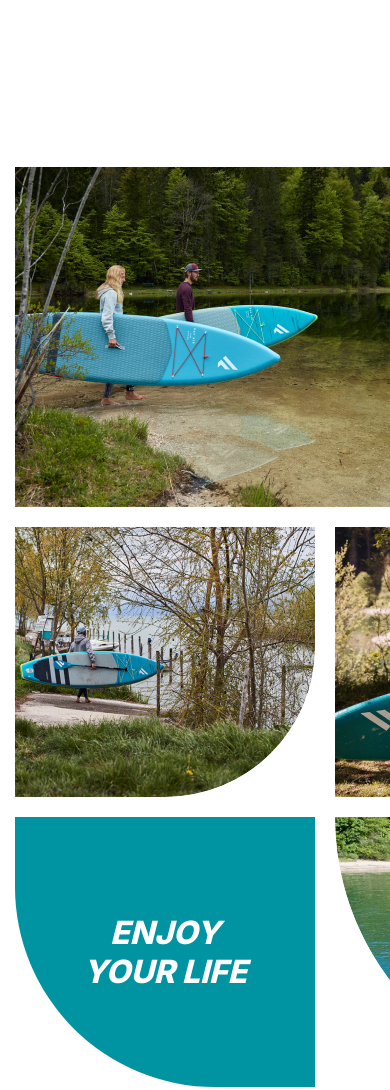
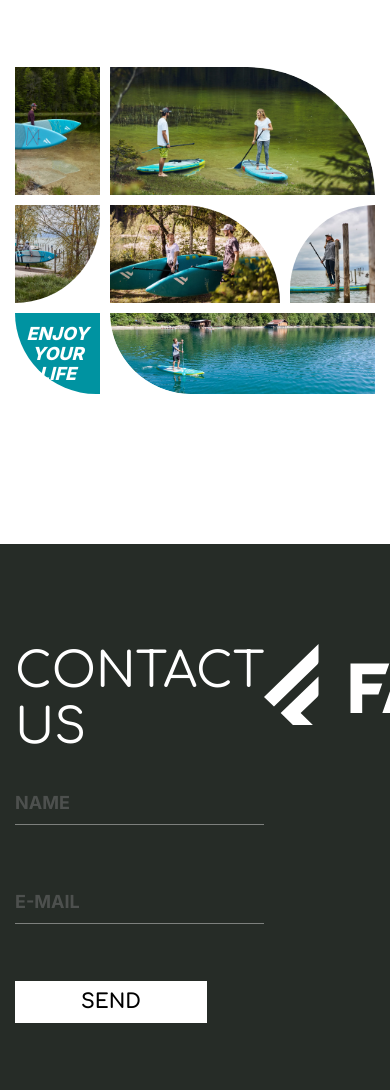
Before and after one commit to XComatoseX/SupBoard-WebSite, a plain HTML site: page index.html in a window 390 px wide. Shown: the part 7113-8203 px from the top of the page. Drawn offline with Linux system fonts and the light colour scheme.

Commit message:
⚡Gallery adaptive

```diff
--- a/css/adaptive.css
+++ b/css/adaptive.css
@@ -19,6 +19,15 @@
   .buy__item{
     width: 100%;
     max-width: 600px;
+  }
+  .gallery-max{
+    grid-template-columns: 1fr 2fr 1fr;
+    grid-template-rows: auto auto auto;
+    width: 100%;
+  }
+  .gallery-max__img{
+    width: 100%;
+    align-self: stretch;
   }
 }
 @media(max-width: 1175px) {
@@ -65,6 +74,13 @@
   .buy__price{
     bottom: auto;
     top: -350px;
+  }
+  .gallery-min{
+    margin-bottom: 50px;
+  }
+  .gallery-max__text{
+    font-size: 18px;
+    line-height: 20px;
   }
 }
 
@@ -115,7 +131,8 @@
   .gallery-min::before{
     display: none;
   }
-  .gallery-min{
+  .gallery-min,
+  .gallery-max{
     gap: 10px;
   }
   .technology__title{
```
